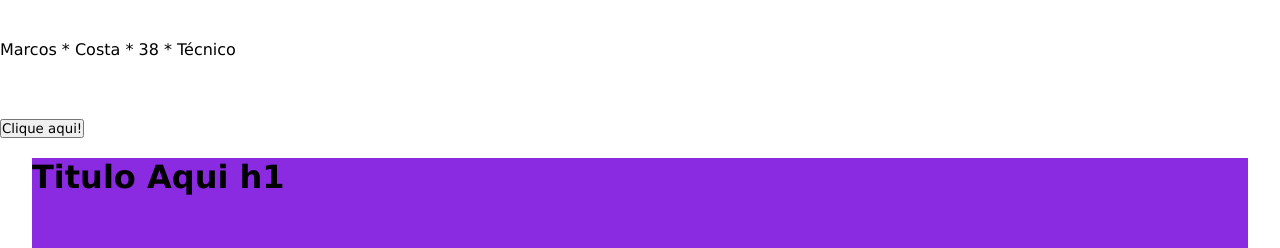
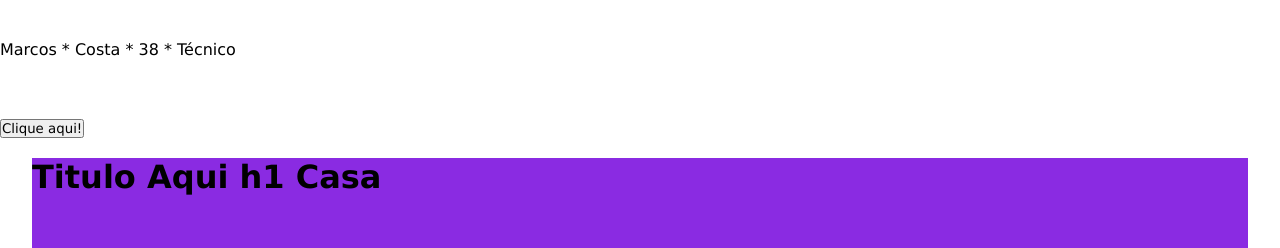
Before and after one commit to xmvcosta/jscript, a plain HTML site: page programacao_web/index.html in a window 1280 px wide. Shown: the top 248 px of the page. Drawn offline with Linux system fonts and the light colour scheme.

Commit message:
modificação em casa

```diff
--- a/programacao_web/index.html
+++ b/programacao_web/index.html
@@ -12,7 +12,7 @@
     <button onclick="eventoClique()">Clique aqui!</button>
 
     <div id="teste" class="container" onmouseover="corAzul()" onmouseout="corVermelha()">
-        <h1>Titulo Aqui h1</h1>
+        <h1>Titulo Aqui h1 Casa</h1>
 
     </div>
 
```
